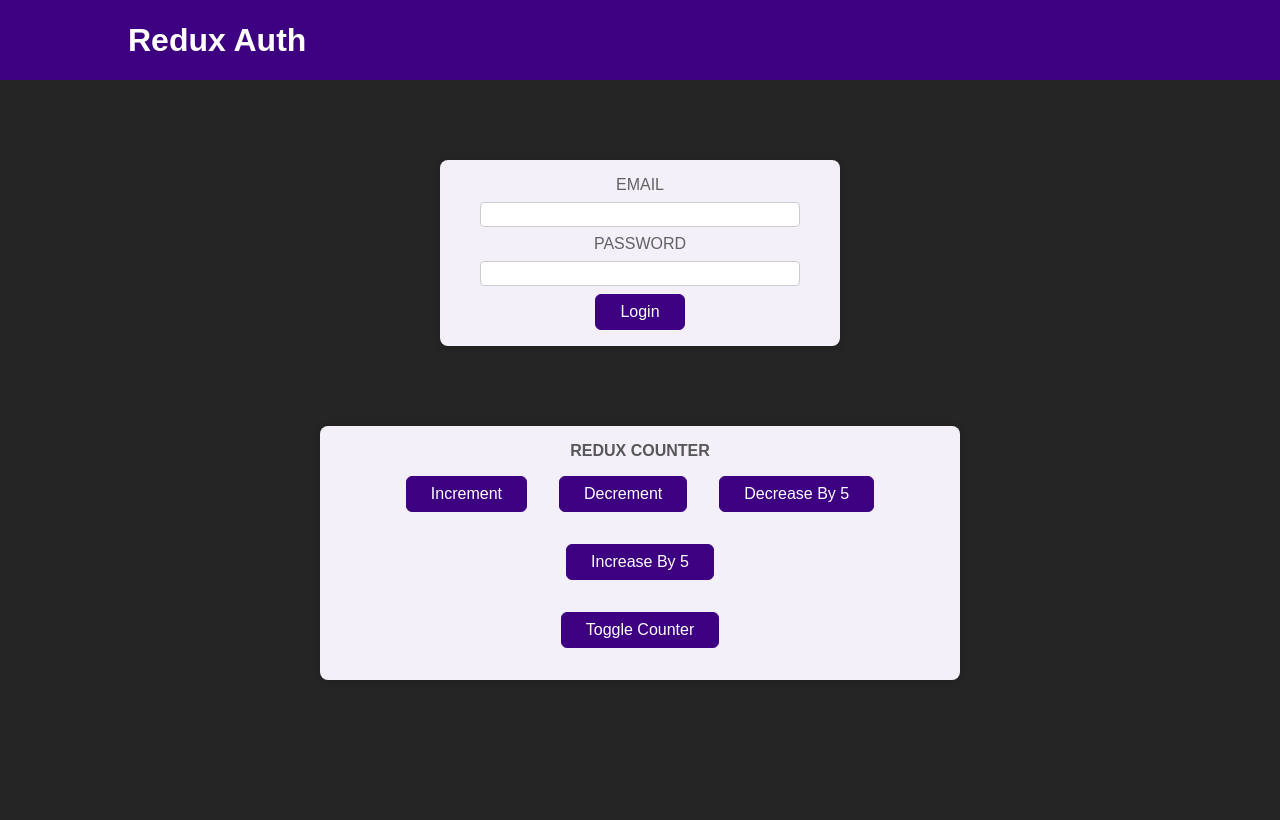
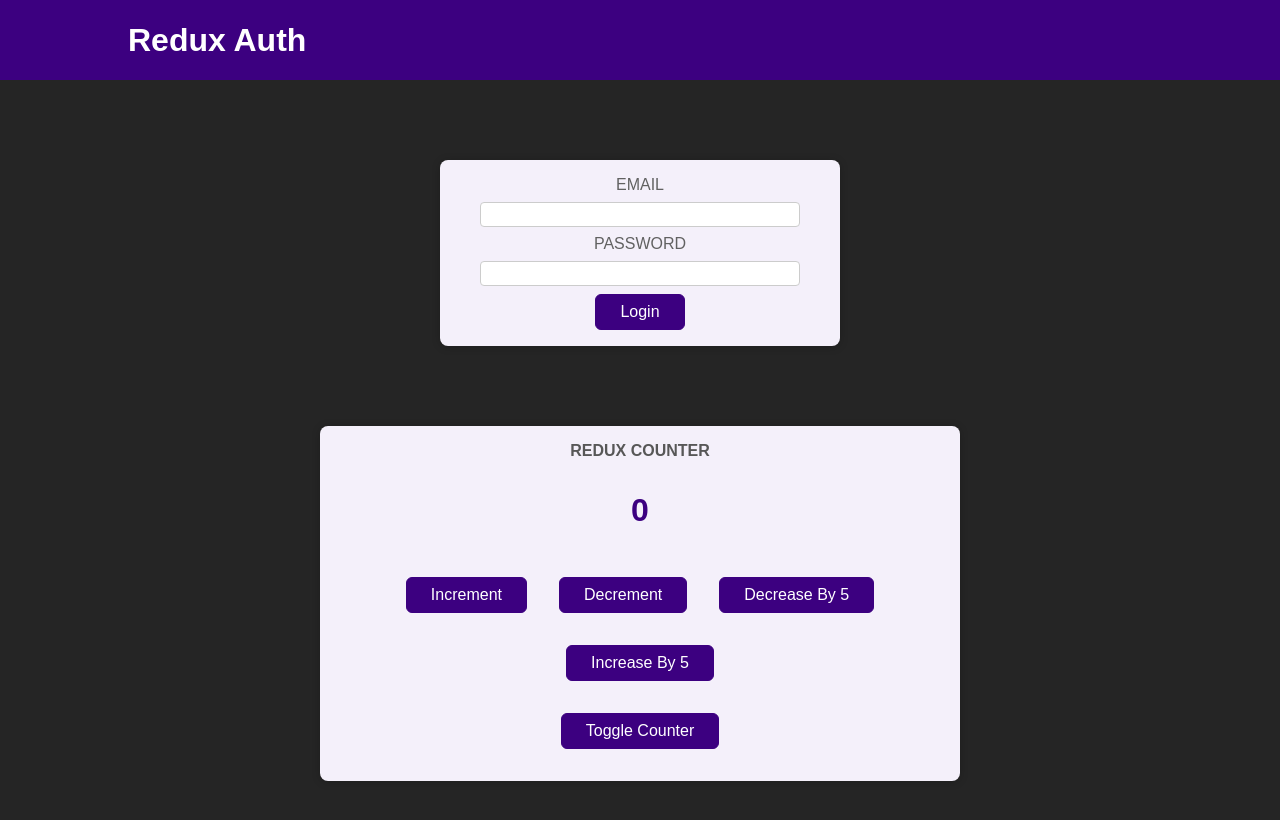
Before and after one commit to shubhampatil01/Redux, a React (Create React App) app: page / in a window 1280 px wide. Shown: the top 820 px of the page. Built offline with nearby package versions, Linux system fonts and the light colour scheme.

Commit message:
authentication

```diff
--- a/src/components/Auth.js
+++ b/src/components/Auth.js
@@ -5,7 +5,8 @@ import classes from "./Auth.module.css";
 const Auth = () => {
   const dispatch = useDispatch();
 
-  const loginHandler = () => {
+  const loginHandler = (event) => {
+    event.preventDefault();
     dispatch(authAction.login());
   };
   return (
--- a/src/components/Counter.js
+++ b/src/components/Counter.js
@@ -5,7 +5,7 @@ import classes from "./Counter.module.css";
 const Counter = () => {
   const dispatch = useDispatch();
   const counter = useSelector((State) => State.counter.counter);
-  const show = useSelector((State) => State.showCounter);
+  const show = useSelector((State) => State.counter.showCounter);
 
   const incrementHandler = () => {
     dispatch(counterAction.increment());
```
